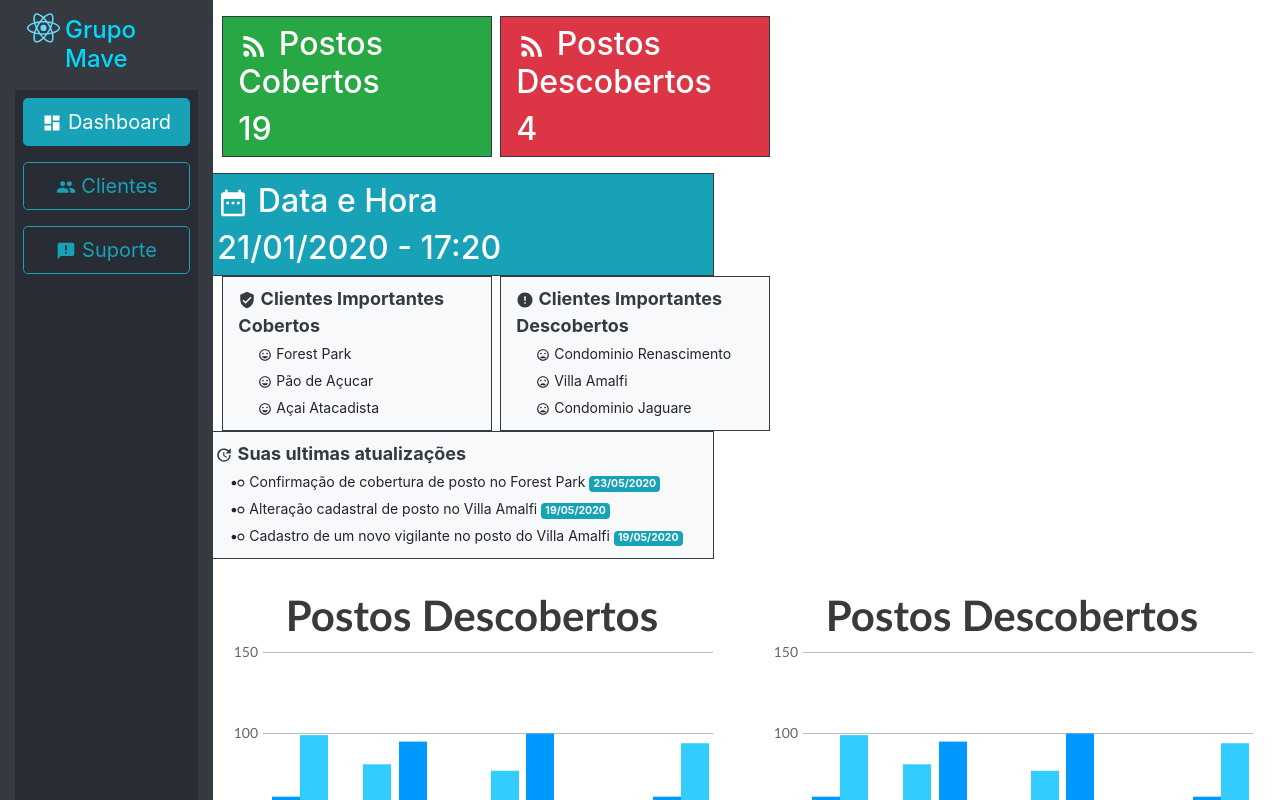
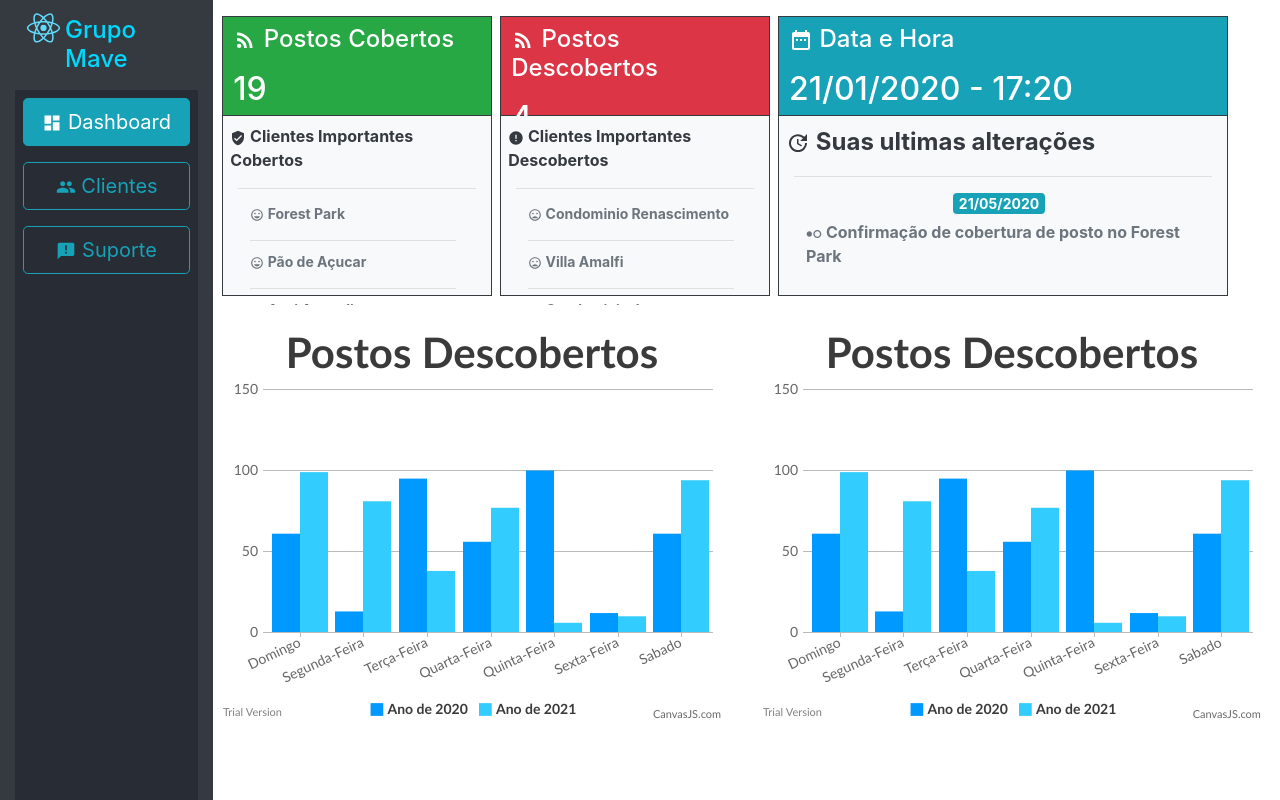
Before and after one commit to GuilhermeSantos001/SecurityAPP, a React (Create React App) app in the folder client/: page / in a window 1280 px wide. Shown: the top 800 px of the page. Built offline with nearby package versions, Linux system fonts and the light colour scheme; what @react-pdf/renderer would draw is missing.

Commit message:
Refatorando 22/01/2020 - 13:56

```diff
--- a/client/src/components/Index.js
+++ b/client/src/components/Index.js
@@ -131,13 +131,13 @@ export default class Render extends React.Component {
         window.setInterval(() => {
             this.setClock();
         }, 1000);
-        this.chartCanvas('Postos Cobertos');
-        this.chartCanvas('Postos Descobertos');
+        this.renderChartCanvas();
     }
 
     componentDidUpdate(prop, state) {
         if (this.state.menu !== state.menu) {
             animateCSS(this.state.menu, 'bounceInRight');
+            if (this.state.menu === 'dashboard') this.renderChartCanvas();
         }
     }
 
@@ -148,6 +148,11 @@ export default class Render extends React.Component {
     getClock = () => {
         return `${String(new Date().getDate()).padStart(2, '0')}/${String(new Date().getMonth() + 1).padStart(2, '0')}/${String(new Date().getFullYear())} - \n\r\
         ${String(new Date().getHours()).padStart(2, '0')}:${String(new Date().getMinutes()).padStart(2, '0')}`;
+    }
+
+    renderChartCanvas() {
+        this.chartCanvas('Postos Cobertos');
+        this.chartCanvas('Postos Descobertos');
     }
 
     chartCanvas(graphic) {
@@ -201,6 +206,8 @@ export default class Render extends React.Component {
             ]
         }
 
+        if (!this.state.data.graphics[graphic]) return;
+        else if (this.state.menu != 'dashboard') return;
         let chart = new CanvasJSReact.CanvasJS.Chart(`chartContainer-${graphic}`, options),
             state = Object.assign({}, this.state.data);
         chart.render();
@@ -213,7 +220,7 @@ export default class Render extends React.Component {
             return;
         else
             return (
-                <p style={{ 'marginLeft': 'calc(1px + 1vmin)' }}>
+                <p style={{ 'marginLeft': 14 }}>
                     {GraphicsPDF.printNow({
                         chart: {
                             text: 'Grafico de Postos Cobertos em 2020/2021',
@@ -344,59 +351,74 @@ export default class Render extends React.Component {
                 <div className='dashboard'>
                     <div className="Dashboard-view_1">
                         <div className="row">
-                            <div className="bg-success border border-dark col-3 ml-4 mt-3 pt-2 text-white">
-                                <h1 style={{ 'fontSize': 32 }}><MdRssFeed /> Postos Cobertos</h1>
-                                <h2>{this.state.data.dashboard[0]}</h2>
+                            <div className="bg-success border border-dark col-3 ml-4 mt-3 pt-2 text-white" style={{ 'height': 100, 'paddingLeft': 10 }}>
+                                <h1 style={{ 'fontSize': 24 }}><MdRssFeed /> Postos Cobertos</h1>
+                                <h2 className="pt-2">{this.state.data.dashboard[0]}</h2>
                             </div>
-                            <div className="bg-danger border border-dark col-3 ml-2 mt-3 pt-2 text-white">
-                                <h1 style={{ 'fontSize': 32 }}><MdRssFeed /> Postos Descobertos</h1>
-                                <h2>{this.state.data.dashboard[1]}</h2>
+                            <div className="bg-danger border border-dark col-3 ml-2 mt-3 pt-2 text-white" style={{ 'height': 100, 'paddingLeft': 10 }}>
+                                <h1 style={{ 'fontSize': 24 }}><MdRssFeed /> Postos Descobertos</h1>
+                                <h2 className="pt-2">{this.state.data.dashboard[1]}</h2>
                             </div>
-                            <div className="bg-info border border-dark ml-2 mt-3 pt-2 text-white" style={{ 'width': '47%', 'paddingLeft': 'calc(2px + 1vmin)' }}>
-                                <h1 style={{ 'fontSize': 32 }}><MdDateRange /> Data e Hora</h1>
-                                <h2>{this.state.clock}</h2>
+                            <div className="bg-info border border-dark col-5 ml-2 mt-3 pt-2 text-white" style={{ 'height': 100, 'paddingLeft': 10 }}>
+                                <h1 style={{ 'fontSize': 24 }}><MdDateRange /> Data e Hora</h1>
+                                <h2 className="pt-2">{this.state.clock}</h2>
                             </div>
                         </div>
                         <div className="row">
-                            <div className="bg-light border-top border border-dark col-3 ml-4 pt-2">
-                                <p className="text-dark text-left font-weight-bold" style={{ 'fontSize': 'calc(10px + 1vmin)' }}><MdVerifiedUser /> Clientes Importantes Cobertos</p>
-                                <ul className="list-group">
-                                    <li className="list-group-item border-0 bg-transparent" style={{ 'fontSize': 'calc(6px + 1vmin)', 'marginTop': 'calc(-8px + -2vmin)' }}>
+                            <div className="bg-light border-bottom border-left border-right border-dark col-3 ml-4 pt-2" style={{ 'height': 180 }}>
+                                <p className="text-dark text-left font-weight-bold" style={{ 'fontSize': 16, 'marginLeft': -8 }}><MdVerifiedUser /> Clientes Importantes Cobertos</p>
+                                <hr />
+                                <ul className="list-group overflow-auto" style={{ 'marginLeft': -8, 'height': 100 }}>
+                                    <li className="text-secondary list-group-item border-0 bg-transparent font-weight-bold" style={{ 'fontSize': 14, 'marginTop': -14 }}>
                                         <MdMood /> Forest Park
+                                        <hr />
                                     </li>
-                                    <li className="list-group-item border-0 bg-transparent" style={{ 'fontSize': 'calc(6px + 1vmin)', 'marginTop': 'calc(-2px + -2vmin)' }}>
+                                    <li className="text-secondary list-group-item border-0 bg-transparent font-weight-bold" style={{ 'fontSize': 14, 'marginTop': -30 }}>
                                         <MdMood /> Pão de Açucar
+                                        <hr />
                                     </li>
-                                    <li className="list-group-item border-0 bg-transparent" style={{ 'fontSize': 'calc(6px + 1vmin)', 'marginTop': 'calc(-2px + -2vmin)' }}>
+                                    <li className="text-secondary list-group-item border-0 bg-transparent font-weight-bold" style={{ 'fontSize': 14, 'marginTop': -30 }}>
                                         <MdMood /> Açai Atacadista
+                                        <hr />
                                     </li>
                                 </ul>
                             </div>
-                            <div className="bg-light border border-dark col-3 ml-2 pt-2">
-                                <p className="text-dark text-left font-weight-bold" style={{ 'fontSize': 'calc(10px + 1vmin)' }}><MdError /> Clientes Importantes Descobertos</p>
-                                <ul className="list-group">
-                                    <li className="list-group-item border-0 bg-transparent" style={{ 'fontSize': 'calc(6px + 1vmin)', 'marginTop': 'calc(-8px + -2vmin)' }}>
+                            <div className="bg-light border-bottom border-left border-right border-dark col-3 ml-2 pt-2" style={{ 'height': 180 }}>
+                                <p className="text-dark text-left font-weight-bold" style={{ 'fontSize': 16, 'marginLeft': -8 }}><MdError /> Clientes Importantes Descobertos</p>
+                                <hr />
+                                <ul className="list-group overflow-auto" style={{ 'marginLeft': -8, 'height': 100 }}>
+                                    <li className="text-secondary list-group-item border-0 bg-transparent font-weight-bold" style={{ 'fontSize': 14, 'marginTop': -14 }}>
                                         <MdMoodBad /> Condominio Renascimento
+                                        <hr />
                                     </li>
-                                    <li className="list-group-item border-0 bg-transparent" style={{ 'fontSize': 'calc(6px + 1vmin)', 'marginTop': 'calc(-2px + -2vmin)' }}>
+                                    <li className="text-secondary list-group-item border-0 bg-transparent font-weight-bold" style={{ 'fontSize': 14, 'marginTop': -30 }}>
                                         <MdMoodBad /> Villa Amalfi
+                                        <hr />
                                     </li>
-                                    <li className="list-group-item border-0 bg-transparent" style={{ 'fontSize': 'calc(6px + 1vmin)', 'marginTop': 'calc(-2px + -2vmin)' }}>
+                                    <li className="text-secondary list-group-item border-0 bg-transparent font-weight-bold" style={{ 'fontSize': 14, 'marginTop': -30 }}>
                                         <MdMoodBad /> Condominio Jaguare
+                                        <hr />
                                     </li>
                                 </ul>
                             </div>
-                            <div className="bg-light border border-dark ml-2 pt-2" style={{ 'width': '47%' }}>
-                                <p className="text-dark text-left font-weight-bold ml-2" style={{ 'fontSize': 'calc(10px + 1vmin)' }}><MdUpdate /> Suas ultimas atualizações</p>
-                                <ul className="list-group ml-1">
-                                    <li className="list-group-item border-0 bg-transparent" style={{ 'fontSize': 'calc(6px + 1vmin)', 'marginTop': 'calc(-8px + -2vmin)' }}>
-                                        <MdHdrWeak /> Confirmação de cobertura de posto no Forest Park <span className="badge badge-info font-weight-bold" style={{ 'fontSize': 'calc(2.5px + 1vmin)' }}>23/05/2020</span>
+                            <div className="bg-light border-bottom border-left border-right border-dark col-5 ml-2 pt-2" style={{ 'height': 180 }}>
+                                <p className="text-dark text-left font-weight-bold" style={{ 'fontSize': 24, 'marginLeft': -8 }}><MdUpdate /> Suas ultimas alterações</p>
+                                <hr />
+                                <ul className="list-group overflow-auto" style={{ 'marginLeft': -8, 'height': 90 }}>
+                                    <span className="badge badge-info font-weight-bold" style={{ 'fontSize': 14, 'alignSelf': 'center', 'marginBottom': 8 }}>21/05/2020</span>
+                                    <li className="text-secondary list-group-item border-0 bg-transparent font-weight-bold" style={{ 'marginTop': -14 }}>
+                                        <MdHdrWeak /> Confirmação de cobertura de posto no Forest Park
+                                        <hr />
                                     </li>
-                                    <li className="list-group-item border-0 bg-transparent" style={{ 'fontSize': 'calc(6px + 1vmin)', 'marginTop': 'calc(-2px + -2vmin)' }}>
-                                        <MdHdrWeak /> Alteração cadastral de posto no Villa Amalfi <span className="badge badge-info font-weight-bold" style={{ 'fontSize': 'calc(2.5px + 1vmin)' }}>19/05/2020</span>
+                                    <span className="badge badge-info font-weight-bold" style={{ 'fontSize': 14, 'alignSelf': 'center', 'marginBottom': 8 }}>20/05/2020</span>
+                                    <li className="text-secondary list-group-item border-0 bg-transparent font-weight-bold" style={{ 'marginTop': -14 }}>
+                                        <MdHdrWeak /> Alteração cadastral de posto no Villa Amalfi
+                                        <hr />
                                     </li>
-                                    <li className="list-group-item border-0 bg-transparent" style={{ 'fontSize': 'calc(6px + 1vmin)', 'marginTop': 'calc(-2px + -2vmin)' }}>
-                                        <MdHdrWeak /> Cadastro de um novo vigilante no posto do Villa Amalfi <span className="badge badge-info font-weight-bold" style={{ 'fontSize': 'calc(2.5px + 1vmin)' }}>19/05/2020</span>
+                                    <span className="badge badge-info font-weight-bold" style={{ 'fontSize': 14, 'alignSelf': 'center', 'marginBottom': 8 }}>19/05/2020</span>
+                                    <li className="text-secondary list-group-item border-0 bg-transparent font-weight-bold" style={{ 'marginTop': -14 }}>
+                                        <MdHdrWeak /> Cadastro de um novo vigilante no posto do Villa Amalfi
+                                        <hr />
                                     </li>
                                 </ul>
                             </div>
@@ -406,12 +428,12 @@ export default class Render extends React.Component {
                         <div className="row">
                             <div className="col-6 mt-4">
                                 <div id={'chartContainer-Postos Cobertos'} className="bg-transparent ml-2">
-                                    <p className="text-secondary" style={{ 'marginLeft': 'calc(1px + 1vmin)' }}>Grafico Indisponivel!</p>
+                                    <p className="text-secondary" style={{ 'marginLeft': 4 }}>Grafico Indisponivel!</p>
                                 </div>
                             </div>
                             <div className="col-6 mt-4">
                                 <div id={'chartContainer-Postos Descobertos'} className="bg-transparent ml-2">
-                                    <p className="text-secondary" style={{ 'marginLeft': 'calc(1px + 1vmin)' }}>Grafico Indisponivel!</p>
+                                    <p className="text-secondary" style={{ 'marginLeft': 4 }}>Grafico Indisponivel!</p>
                                 </div>
                             </div>
                         </div>
@@ -450,29 +472,30 @@ export default class Render extends React.Component {
                 <div className='suport'>
                     <div className="Suport-view_1">
                         <div className="row">
-                            <div className="bg-secondary border border-dark ml-4 mt-3 text-white" style={{ 'width': '100%' }}>
+                            <div className="bg-secondary border border-dark ml-4 mt-3 text-white" style={{ 'width': 1165 }}>
                                 <h1 className="p-2"><MdLiveHelp /> Precisa de ajuda?</h1>
-                                <div className="bg-light border-top border border-dark pl-2 pt-2" style={{ 'fontSize': 'calc(10px + 1vmin)', 'marginTop': 'calc(-0.1px + -1vmin)' }}>
-                                    <p className="text-dark text-left font-weight-bold">
+                                <div className="bg-light border-top border border-dark pt-2" style={{ 'fontSize': 14, 'marginTop': 8 }}>
+                                    <p className="text-dark text-left font-weight-bold pl-2" style={{ 'fontSize': 32 }}>
                                         <MdHeadsetMic /> Suporte
                                     </p>
-                                    <p className="text-dark text-left font-weight-bold ml-2" style={{ 'marginTop': 'calc(-2px + -1vmin)' }}>
+                                    <hr style={{ 'width': 1120 }} />
+                                    <p className="text-dark text-left font-weight-bold ml-2" style={{ 'fontSize': 20, 'marginTop': -8 }}>
                                         <MdFace /> Luiz
                                     </p>
-                                    <p className="text-dark text-left font-weight-bold ml-4" style={{ 'marginTop': 'calc(-2px + -1vmin)' }}>
+                                    <p className="text-dark text-left font-weight-bold ml-4" style={{ 'fontSize': 20, 'marginTop': -12 }}>
                                         <MdHdrStrong /> Telefone: (11) 98497-9536
                                     </p>
-                                    <p className="text-dark text-left font-weight-bold ml-4" style={{ 'marginTop': 'calc(-2px + -1vmin)' }}>
+                                    <p className="text-dark text-left font-weight-bold ml-4" style={{ 'fontSize': 20, 'marginTop': -12 }}>
                                         <MdHdrStrong /> Email: suporte@grupomave.com.br
                                     </p>
-                                    <hr style={{'width': '100%', 'marginLeft': 'calc(-0.4px + -0.4vmin)'}} />
-                                    <p className="text-dark text-left font-weight-bold ml-2" style={{ 'marginTop': 'calc(-2px + -1vmin)' }}>
+                                    <hr style={{ 'width': 1120 }} />
+                                    <p className="text-dark text-left font-weight-bold ml-2" style={{ 'fontSize': 20, 'marginTop': -12 }}>
                                         <MdFace /> Jefferson
                                     </p>
-                                    <p className="text-dark text-left font-weight-bold ml-4" style={{ 'marginTop': 'calc(-2px + -1vmin)' }}>
+                                    <p className="text-dark text-left font-weight-bold ml-4" style={{ 'fontSize': 20, 'marginTop': -12 }}>
                                         <MdHdrStrong /> Telefone: (11) 98276-6134
                                     </p>
-                                    <p className="text-dark text-left font-weight-bold ml-4" style={{ 'marginTop': 'calc(-2px + -1vmin)' }}>
+                                    <p className="text-dark text-left font-weight-bold ml-4" style={{ 'fontSize': 20, 'marginTop': -12 }}>
                                         <MdHdrStrong /> Email: ti@grupomave.com.br
                                     </p>
                                 </div>
```
